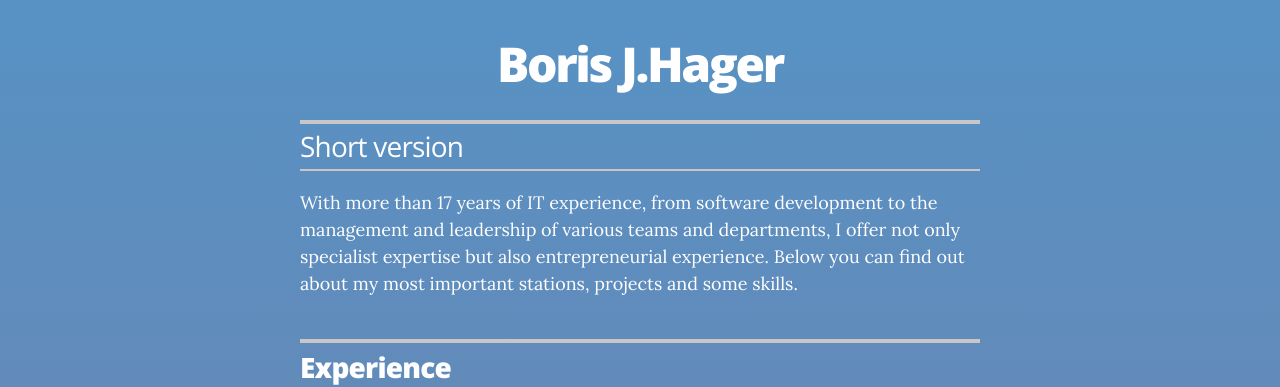
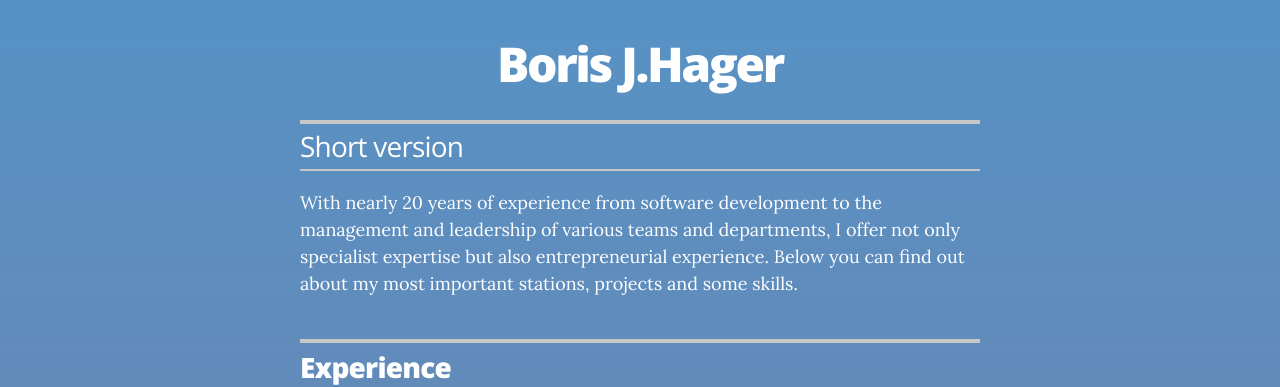
Before and after one commit to borishager/borishager.github.io, a Jekyll site: the page built from index.html, in a window 1280 px wide and 900 px high. Shown: the top 387 px of the window. Built offline with Jekyll 4.4.1, drawn with Linux system fonts in a browser that asks for light colours.

Commit message:
Update _config.yml

```diff
--- a/_config.yml
+++ b/_config.yml
@@ -13,7 +13,7 @@
 resume_name:                    "Boris J.Hager"
 resume_title:                   "Short version"
 
-resume_header_intro: "<p>With more than 17 years of IT experience, from software development to the management and leadership of various teams and departments, I offer not only specialist expertise but also entrepreneurial experience. Below you can find out about my most important stations, projects and some skills.</p>"
+resume_header_intro: "<p>With nearly 20 years of experience from software development to the management and leadership of various teams and departments, I offer not only specialist expertise but also entrepreneurial experience. Below you can find out about my most important stations, projects and some skills.</p>"
 
 # Decide which sections to use
 resume_section_experience:      true
```
